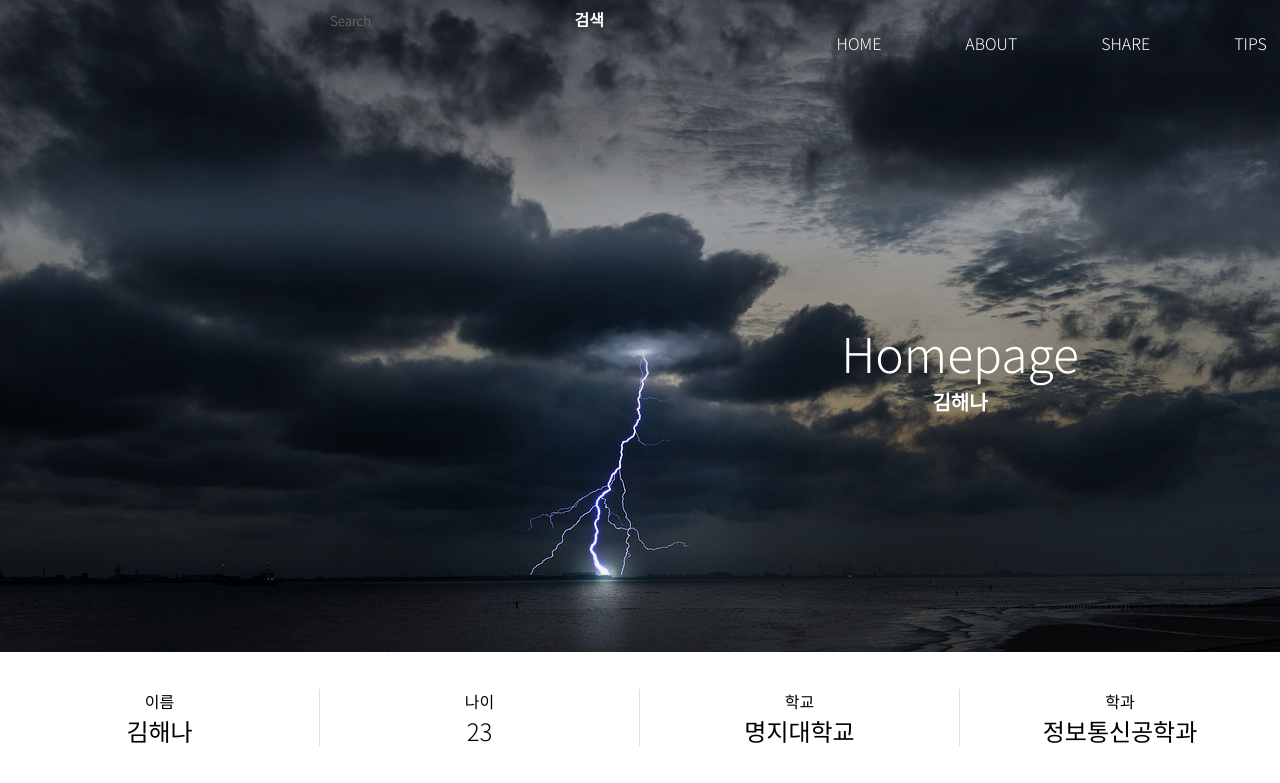
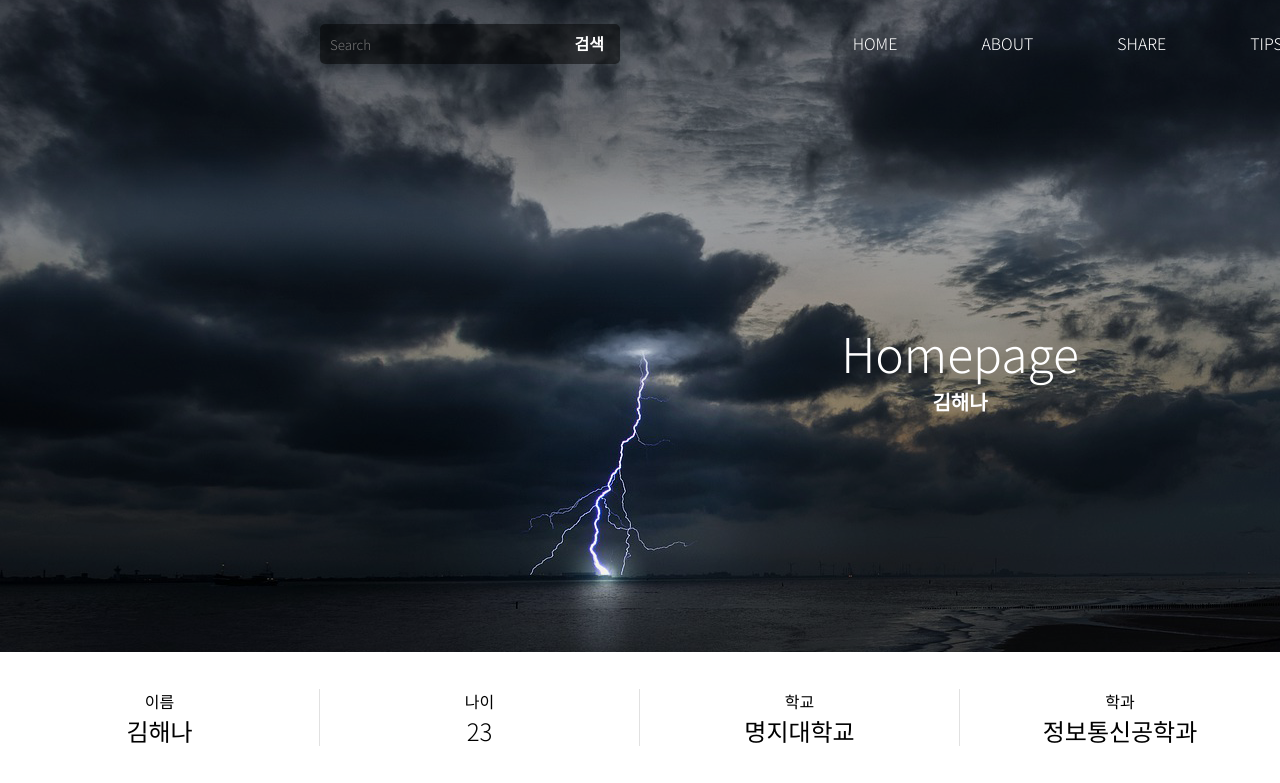
Before and after one commit to kimhn0605/Web_project, a Django app: page / in a window 1280 px wide; the page is wider, and only the part inside the window is pictured. Shown: the top 783 px of that part. Run offline with Django 4.2, Linux system fonts and the light colour scheme.

Commit message:
검색창 css 수정

```diff
--- a/djangoproject/myapp/static/css/home.css
+++ b/djangoproject/myapp/static/css/home.css
@@ -36,7 +36,7 @@
 
   }
 
-  .searchArea {
+  .search_area {
     width : 300px;
     height : 40px;
     background-color : rgb(0, 0, 0, 0.5);         /* 검은색 투명도 50% */
```
